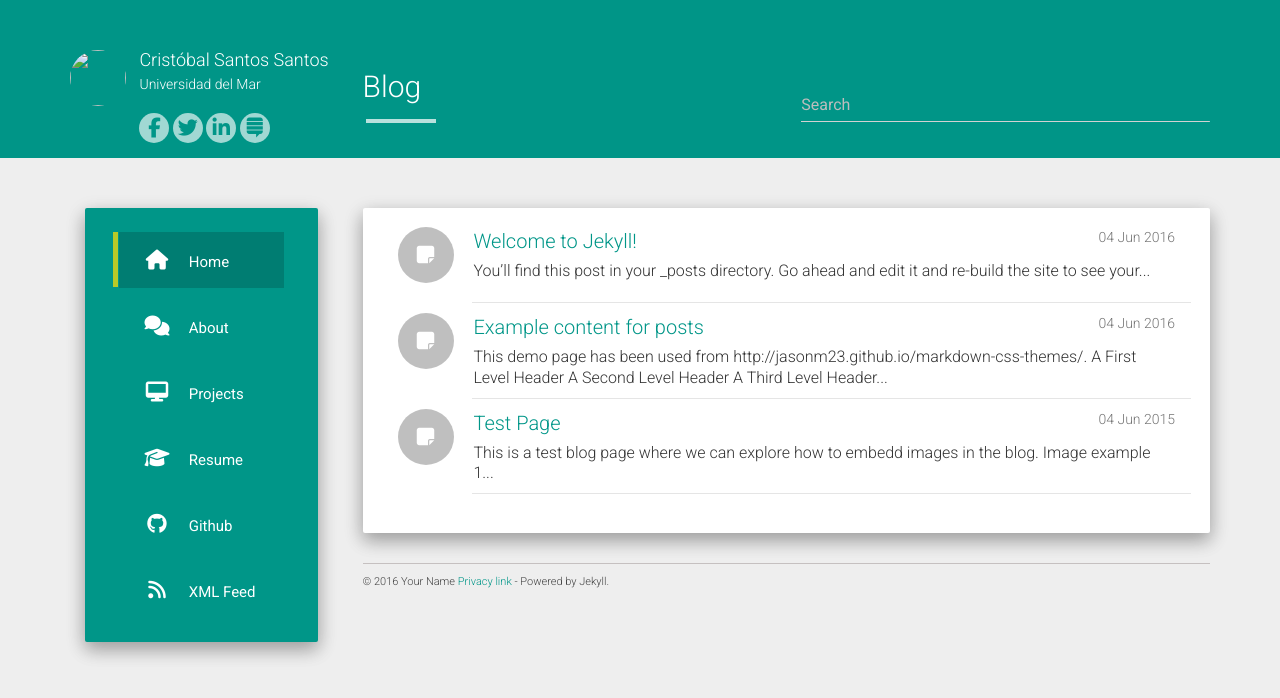
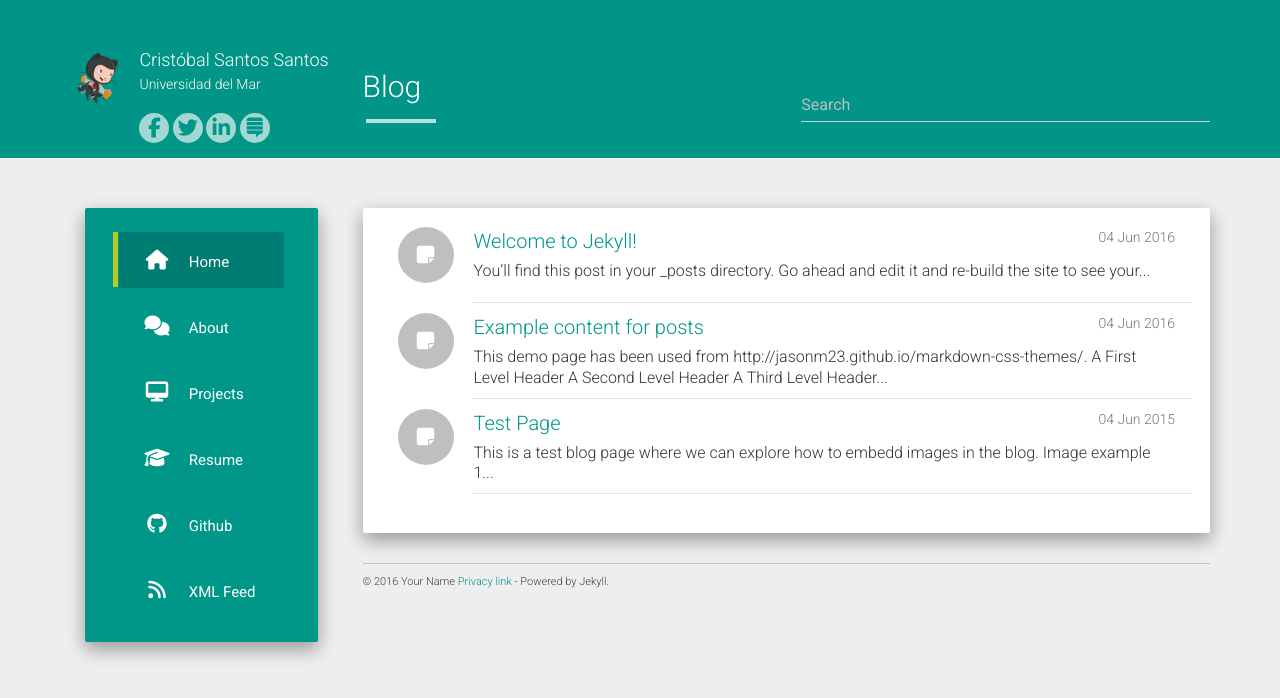
Before and after one commit to css-umar/Programacion, a Jekyll site: the page built from index.html, in a window 1280 px wide. Shown: the top 698 px of the page. Built offline with Jekyll 4.4.1, drawn with Linux system fonts in a browser that asks for light colours; nearby versions of some CDN libraries; the list of posts is cut into pages by our own code.

Commit message:
Update _config.yml

```diff
--- a/_config.yml
+++ b/_config.yml
@@ -1,7 +1,7 @@
 title: Cristóbal Santos Santos
 description: My Personal Blog
 author: Cristóbal Santos Santos
-logo: Programacion/static/img/avatar.png
+logo: /Programacion/static/img/avatar.png
 github: https://github.com/css-umar/
 about: Universidad del Mar
 
```
